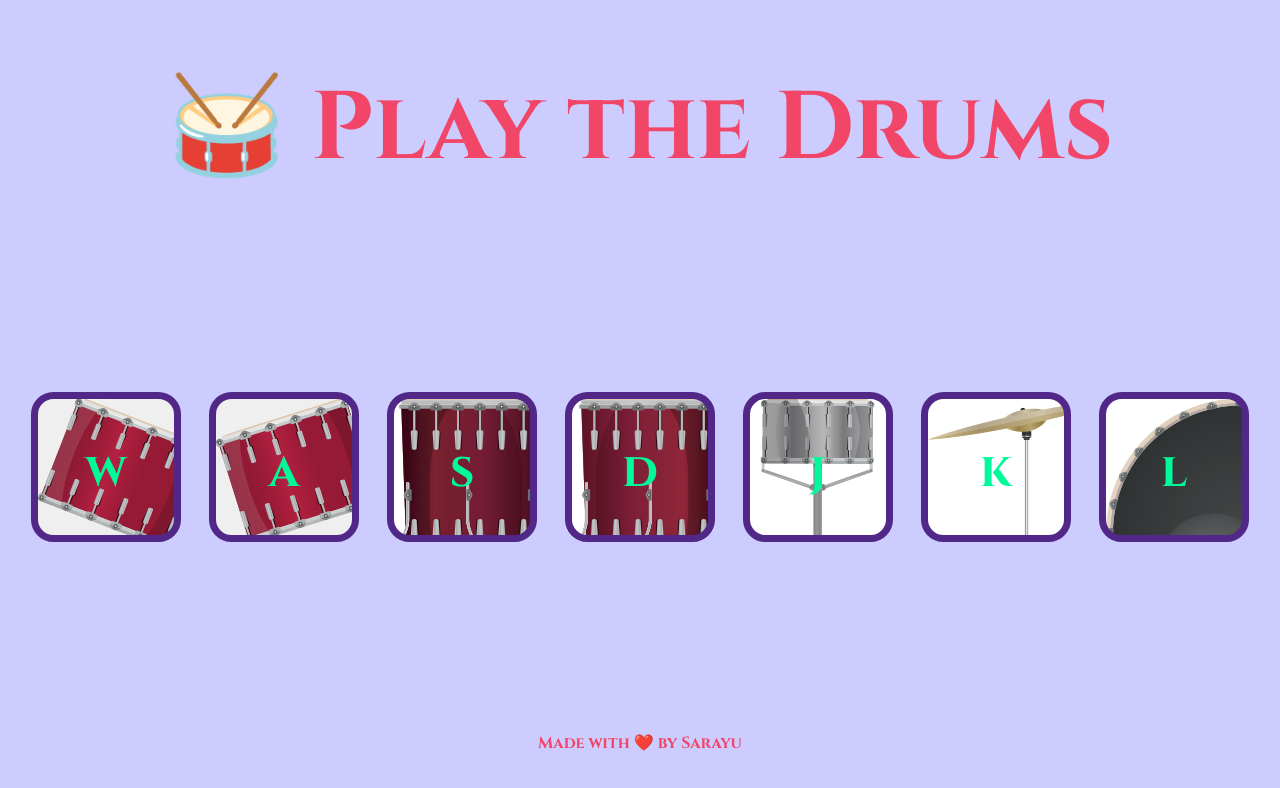
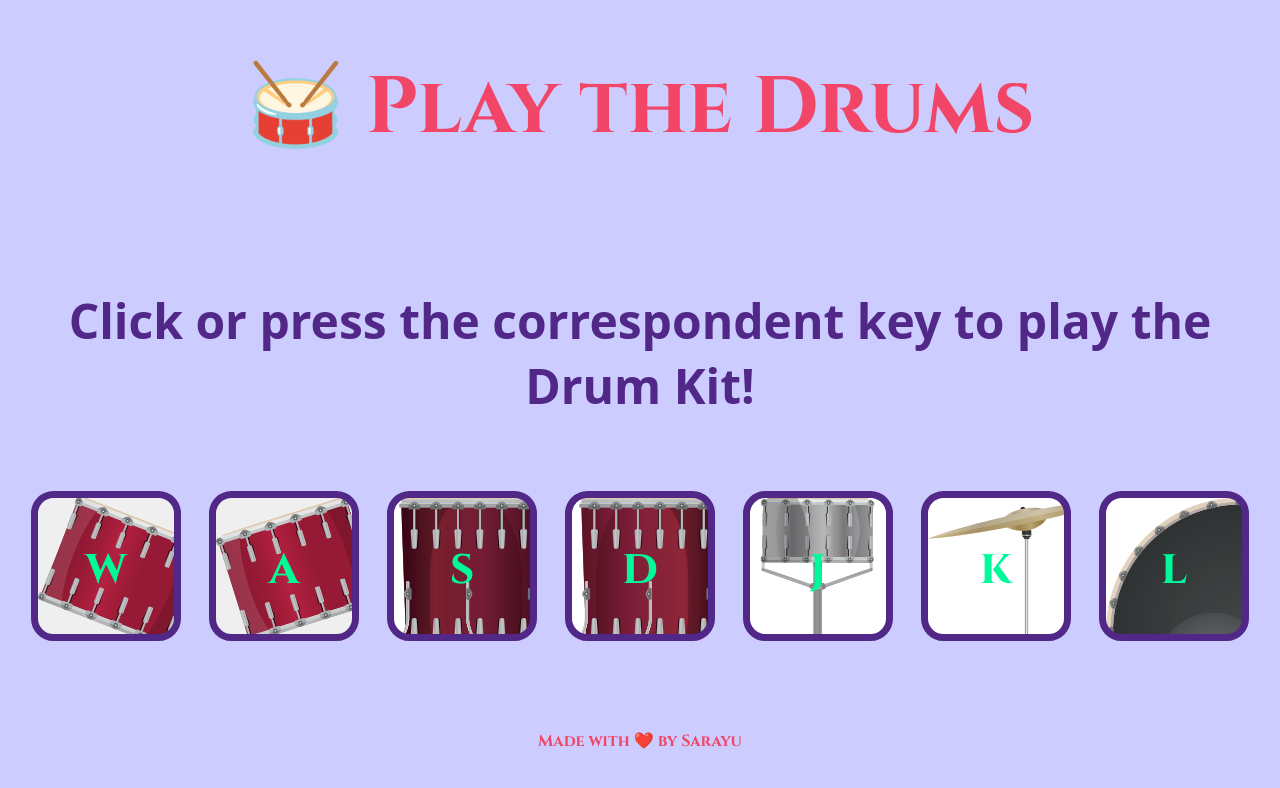
Before and after one commit to Lovelace5/Drum, a plain HTML site: page index.html in a window 1280 px wide. Drawn offline with Linux system fonts and the light colour scheme.

Commit message:
Modified some HTML and CSS to  final state

```diff
--- a/index.html
+++ b/index.html
@@ -14,6 +14,7 @@
 
 <body>
   <h1 id="title">🥁 Play the Drums</h1>
+  <h2> Click or press the correspondent key to play the Drum Kit!</h2>
   <div class="set">
     <button class="w drum">w</button>
     <button class="a drum">a</button>
--- a/index.js
+++ b/index.js
@@ -38,16 +38,16 @@ function makeSound(key){
       tom4.play();
       break;
     case "j":
+      var snare = new Audio("sounds/snare.mp3");
+      snare.play();
+      break;
+    case "k":
       var crash = new Audio("sounds/crash.mp3");
       crash.play();
       break;
-    case "k":
+    case "l":
       var kick = new Audio("sounds/kick-bass.mp3");
       kick.play();
-      break;
-    case "l":
-      var snare = new Audio("sounds/snare.mp3");
-      snare.play();
       break;
     default:
       console.log(buttonInnerHtml);
--- a/styles.css
+++ b/styles.css
@@ -4,14 +4,22 @@ background-color: #CCCCFF;
   }
 
   #title {
-  font-size: 6rem;
+  font-size: 5rem;
   text-align: center;
   color: #f14668;
   font-family: 'Cinzel', serif;
 }
 
+h2 {
+font-size: 3rem;
+text-align: center;
+color: #512888;
+font-family: 'Sans', serif;
+margin-top: 10%;
+}
+
 .set {
-margin: 15% auto;
+margin: 5% auto;
 font-size: 7rem;
 }
 
@@ -49,6 +57,7 @@ background-image: url('images/kick.png');
 }
 
 .drum {
+  outline: none;
   width: 150px;
   height: 150px;
   border-radius: 15%;
@@ -56,13 +65,13 @@ background-image: url('images/kick.png');
   border: 7px solid #512888;
   display: inline-block;
   text-align: center;
-  line-height: 3;
+  line-height: 2.9;
   font-family: 'Cinzel', serif;
   color:#00FA9A;
   font-weight: bolder;
 }
 footer {
-  margin-top: 15%;
+  margin-top: 7%;
   color: #f14668;
   font-size: 1rem;
   text-align: center;
```
